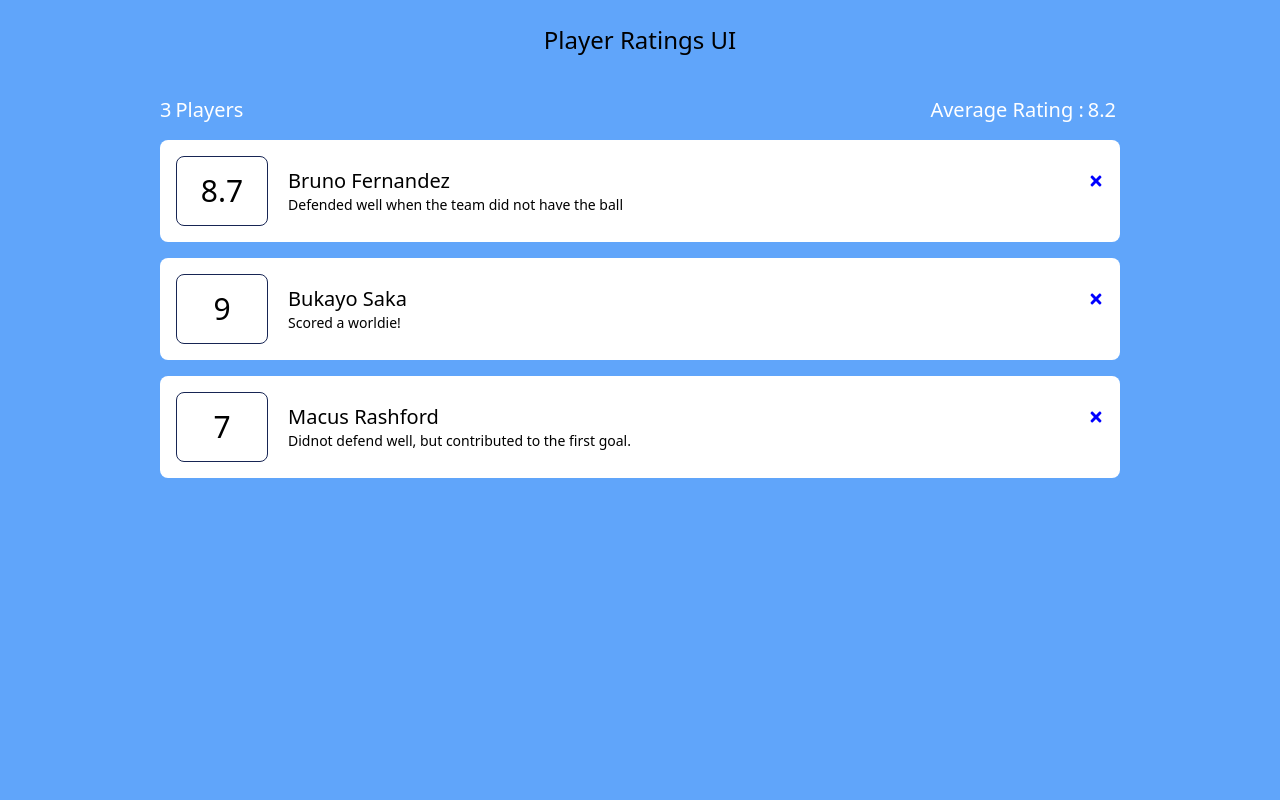
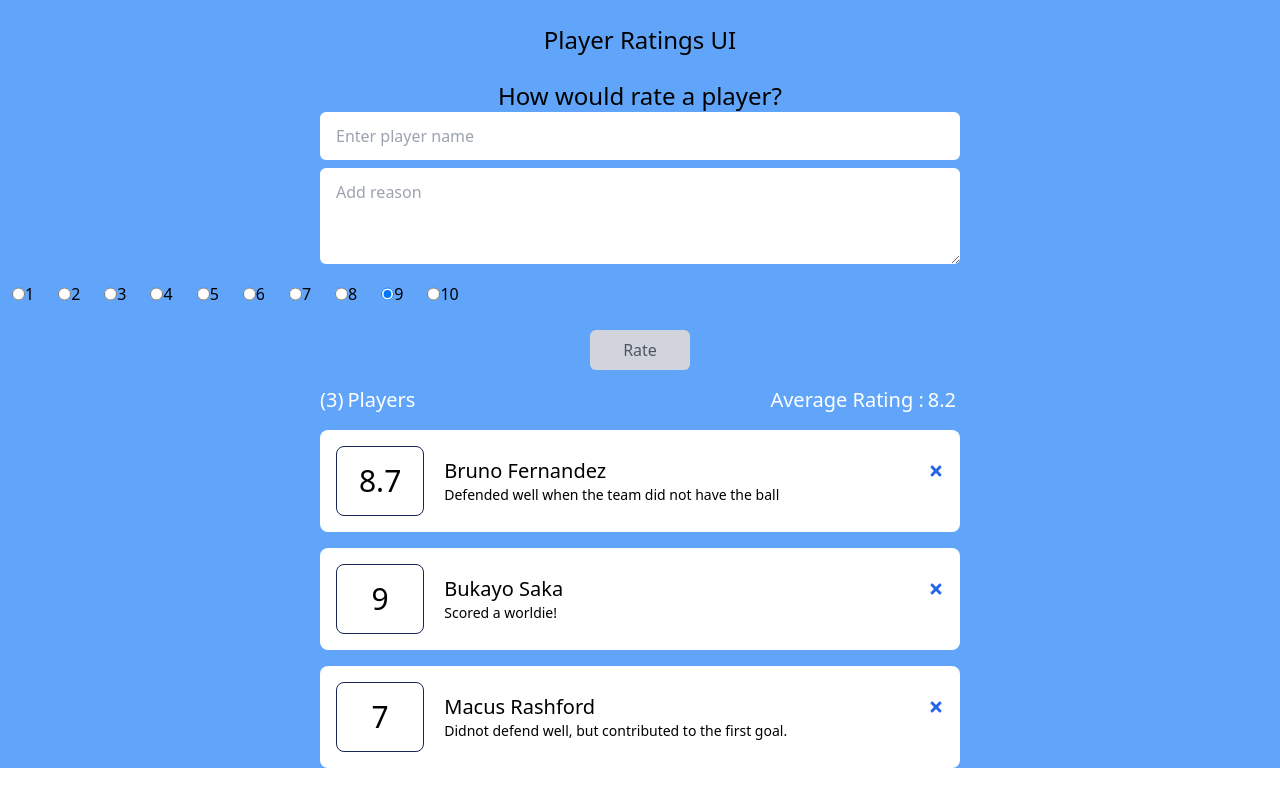
Before and after one commit to inspecta/player-ratings, a React (Create React App) app: page / in a window 1280 px wide. Built offline with nearby package versions, Linux system fonts and the light colour scheme.

Commit message:
Add components and libraries

```diff
--- a/package.json
+++ b/package.json
@@ -11,6 +11,7 @@
     "react-dom": "^18.2.0",
     "react-icons": "^4.8.0",
     "react-scripts": "5.0.1",
+    "uuid": "^9.0.0",
     "web-vitals": "^2.1.4"
   },
   "scripts": {
--- a/src/App.js
+++ b/src/App.js
@@ -1,5 +1,7 @@
 import { useState } from 'react';
+import { v4 as uuidv4 } from 'uuid';
 import Header from './components/Header';
+import RatingForm from './components/RatingForm';
 import RatingList from './components/RatingList';
 import RatingStats from './components/RatingStats';
 import playersData from './data/playersData';
@@ -15,9 +17,17 @@ function App() {
     }
   };
 
+  const handleAddNewRating = (newRatingObj) => {
+    const newId = uuidv4();
+    const newRatingObjWithId = { ...newRatingObj, id: newId };
+    setRatingData([newRatingObjWithId, ...ratingData]);
+    console.log(ratingData);
+  };
+
   return (
-    <div className="bg-blue-400 h-screen">
+    <div className="bg-blue-400">
       <Header />
+      <RatingForm addNewRating={handleAddNewRating} />
       <RatingStats data={ratingData} />
       <RatingList
         data={ratingData}
--- /dev/null
+++ b/src/components/RatingForm.jsx
@@ -0,0 +1,90 @@
+import { useEffect, useState } from 'react';
+import PropTypes from 'prop-types';
+import RatingNumbers from './RatingNumbers';
+
+const RatingForm = ({ addNewRating }) => {
+  const [input, setInput] = useState({
+    name: '',
+    reason: '',
+  });
+
+  const [isDisabled, setIsDisabled] = useState(true);
+  const [rating, setRating] = useState(10);
+
+  const handleInput = (e) => {
+    setInput({
+      ...input,
+      [e.target.name]: e.target.value,
+    });
+  };
+
+  useEffect(() => {
+    if (input.name === '' || input.reason === '') {
+      setIsDisabled(true);
+    } else {
+      setIsDisabled(false);
+    }
+  }, [input.name, input.reason]);
+
+  const handleSubmitForm = (e) => {
+    e.preventDefault();
+    const newRatingObj = {
+      name: input.name,
+      rating,
+      reason: input.reason,
+    };
+
+    addNewRating(newRatingObj);
+  };
+
+  return (
+    <div className="flex flex-col items-center text-center">
+      <h4 className="text-2xl">How would rate a player?</h4>
+      <form className="w-full" onSubmit={handleSubmitForm}>
+        <div className="mb-2">
+          <input
+            type="text"
+            name="name"
+            placeholder="Enter player name"
+            onChange={handleInput}
+            value={input.name}
+            id="name"
+            className="w-3/4 rounded-md lg:w-1/2 px-4 py-3"
+            required
+          />
+        </div>
+        <div className="">
+          <textarea
+            name="reason"
+            rows="3"
+            placeholder="Add reason"
+            onChange={handleInput}
+            value={input.reason}
+            id="reason"
+            className="w-3/4 rounded-md lg:w-1/2 px-4 py-3"
+            required
+          />
+        </div>
+        <RatingNumbers select={(rating) => setRating(rating)} />
+        <div>
+          <button
+            type="submit"
+            className="
+              bg-blue-400 border rounded-md w-[100px] py-2 mt-3 hover:bg-blue-600
+              hover:text-white disabled:bg-gray-300 disabled:text-gray-600
+              disabled:border-0"
+            disabled={isDisabled}
+          >
+            Rate
+          </button>
+        </div>
+      </form>
+    </div>
+  );
+};
+
+RatingForm.propTypes = {
+  addNewRating: PropTypes.func.isRequired,
+};
+
+export default RatingForm;
--- a/src/components/RatingItem.jsx
+++ b/src/components/RatingItem.jsx
@@ -13,7 +13,7 @@ const RatingItem = ({ player, handleDelete }) => (
       <div className="w-full flex flex-row justify-between">
         <h1 className="text-xl">{player.name}</h1>
         <button type="button" onClick={() => handleDelete(player.id)}>
-          <FaTimes color="blue" className="cursor-pointer" />
+          <FaTimes className="cursor-pointer text-blue-600 hover:text-red-600" />
         </button>
       </div>
       <p className="text-sm">{player.reason}</p>
--- a/src/components/RatingList.jsx
+++ b/src/components/RatingList.jsx
@@ -19,7 +19,11 @@ const RatingList = ({ data, handleDelete }) => {
 };
 
 RatingList.propTypes = {
-  data: PropTypes.objectOf.isRequired,
+  data: PropTypes.arrayOf(PropTypes.shape({
+    id: PropTypes.number.isRequired,
+    name: PropTypes.string.isRequired,
+    rating: PropTypes.number.isRequired,
+  })).isRequired,
   handleDelete: PropTypes.func.isRequired,
 };
 
--- /dev/null
+++ b/src/components/RatingNumbers.jsx
@@ -0,0 +1,52 @@
+import { useState } from 'react';
+import PropTypes from 'prop-types';
+
+const RatingNumbers = ({ select }) => {
+  const [selected, setSelected] = useState(9);
+
+  const handleChange = (e) => {
+    setSelected(+e.currentTarget.value);
+    select(+e.currentTarget.value);
+  };
+
+  const nums = [
+    ['num1', 1],
+    ['num2', 2],
+    ['num3', 3],
+    ['num4', 4],
+    ['num5', 5],
+    ['num6', 6],
+    ['num7', 7],
+    ['num8', 8],
+    ['num9', 9],
+    ['num10', 10],
+  ];
+
+  return (
+    <div className="w-3/4 text-center">
+      <ul className="flex">
+        {nums.map((x) => (
+          (
+            <li key={x[1]} className="p-3 flex">
+              <input
+                type="radio"
+                name="rating"
+                id={x[0]}
+                value={x[1]}
+                onChange={handleChange}
+                checked={selected === +`${x[1]}`}
+              />
+              <span htmlFor={x[0]}>{x[1]}</span>
+            </li>
+          )
+        ))}
+      </ul>
+    </div>
+  );
+};
+
+RatingNumbers.propTypes = {
+  select: PropTypes.func.isRequired,
+};
+
+export default RatingNumbers;
--- a/src/components/RatingStats.jsx
+++ b/src/components/RatingStats.jsx
@@ -9,9 +9,11 @@ const RatingStats = ({ data }) => {
   average = average.toFixed(1).replace(/[.,]0$/, '');
 
   return (
-    <div className="w-3/4 flex justify-between mx-auto py-4 text-xl text-white">
+    <div className="w-3/4 flex justify-between mx-auto py-4 text-xl text-white lg:w-1/2">
       <h4>
+        (
         {data.length}
+        )
         <span className="px-1">Players</span>
       </h4>
       <h4>
@@ -23,7 +25,10 @@ const RatingStats = ({ data }) => {
 };
 
 RatingStats.propTypes = {
-  data: PropTypes.objectOf.isRequired,
+  data: PropTypes.arrayOf(PropTypes.shape({
+    rating: PropTypes.number.isRequired,
+  })).isRequired,
+
 };
 
 export default RatingStats;
--- a/src/shared/Card.jsx
+++ b/src/shared/Card.jsx
@@ -1,20 +1,13 @@
 import PropTypes from 'prop-types';
 
 const Card = ({ children }) => (
-  <div className="w-3/4 bg-white mx-auto rounded-lg flex gap-5 mb-4 p-4">
+  <div className="w-3/4 bg-white mx-auto rounded-lg flex gap-5 mb-4 p-4 lg:w-1/2">
     {children}
   </div>
 );
 
 Card.propTypes = {
-  children: PropTypes.arrayOf(
-    PropTypes.shape({
-      rating: PropTypes.number.isRequired,
-      name: PropTypes.string.isRequired,
-      reason: PropTypes.string.isRequired,
-      id: PropTypes.number.isRequired,
-    }),
-  ).isRequired,
+  children: PropTypes.node.isRequired,
 };
 
 export default Card;
```
Also changed, not shown: 1 other file (tests, documents, lock files or other folders).
